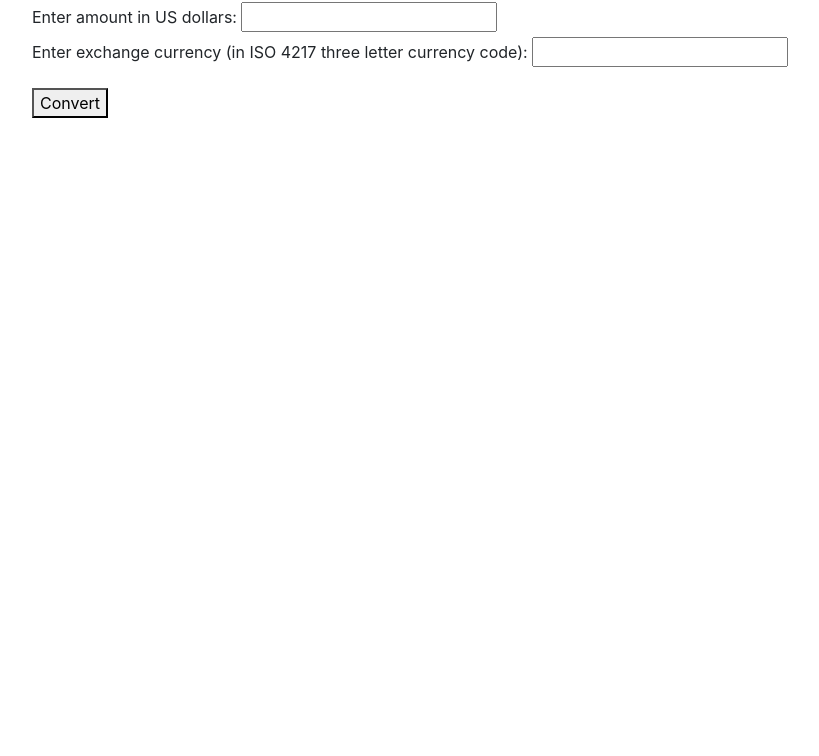
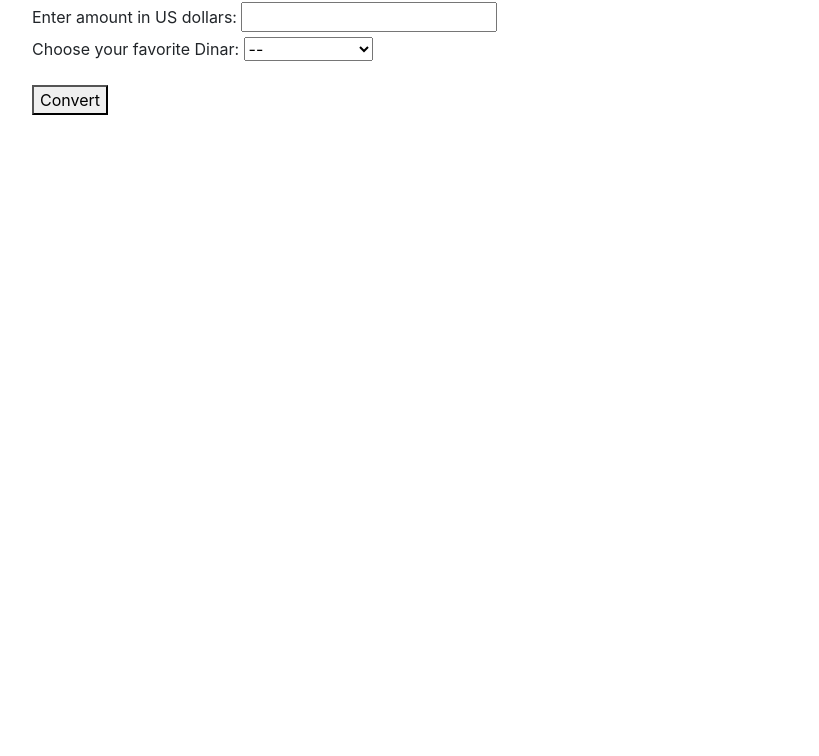
Before and after one commit to njhnny/currency-exchanger, a website built with webpack: page src/index.html in a window 1280 px wide. Shown: the part 44-800 px from the top of the page, without its empty margins (53-872 px from the left). Built offline with nearby package versions, Linux system fonts and the light colour scheme.

Commit message:
create list of currency options

```diff
--- a/src/index.html
+++ b/src/index.html
@@ -11,8 +11,15 @@
         <label for="amount">Enter amount in US dollars:</label>
         <input id="amount" type="number">
         <br>
-        <label for="currency">Enter exchange currency (in ISO 4217 three letter currency code):</label>
-        <input id="currency">
+        <label for="currency">Choose your favorite Dinar:</label>
+        <select id="currency">
+          <option hidden disabled selected value> -- </option>
+          <option value="BHD">Bahraini Dinar</option>
+          <option value="DZD">Algerian Dinar</option>
+          <option value="KWD">Kuwaiti Dinar</option>
+          <option value="LYD">Libyan Dinar</option>
+          <option value="RSD">Serbian Dinar</option>
+        </select>
         <form id="form">
           <div class="form-group">
 
@@ -20,6 +27,7 @@
           <button type="submit" class="class="btn btn-primary>Convert</button>
         </form>
       </div>
+      <br>
       <div class="output">
         <p></p>
       </div>
--- a/src/main.js
+++ b/src/main.js
@@ -6,7 +6,7 @@ import ExchangeService from './exchange.js';
 
 function printResponse(test) {
   if (isNaN(test)) {
-    $('.output').text("please enter a valid currency code");
+    $('.output').text("please enter an exchange currency");
   } else {
     $('.output').text(test);
   }
```
